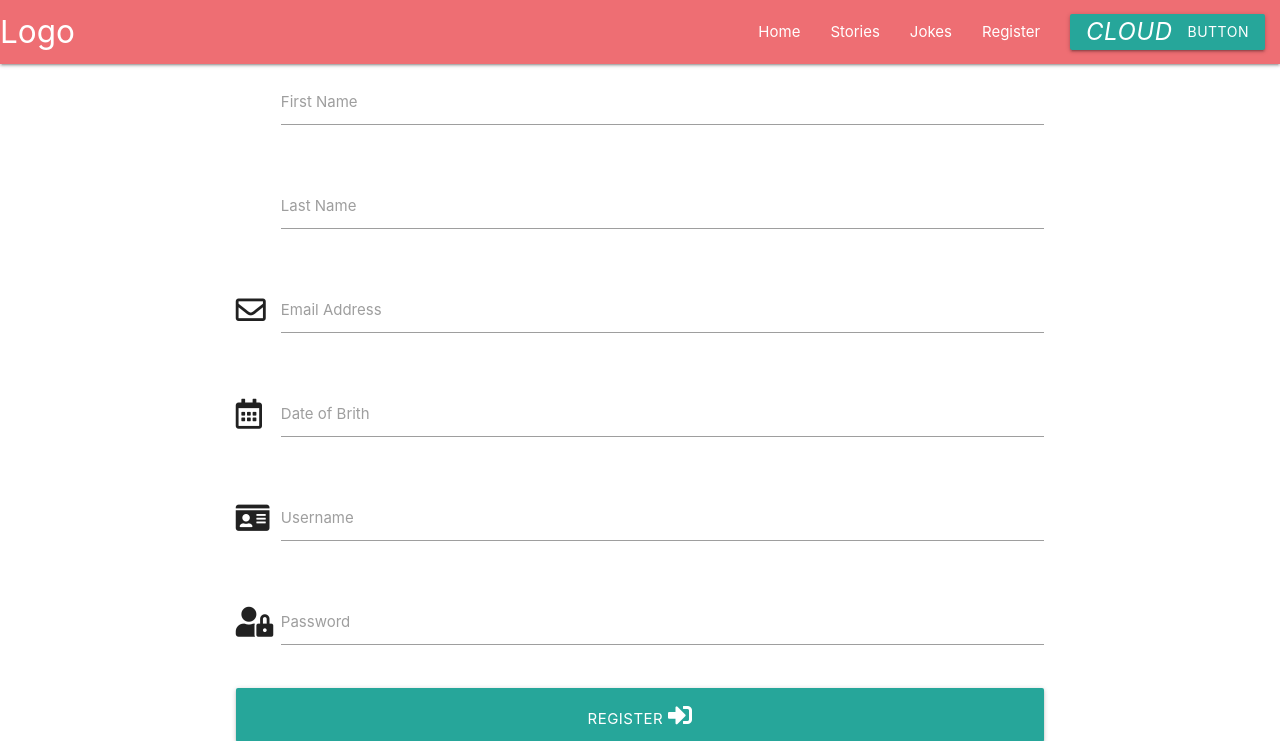
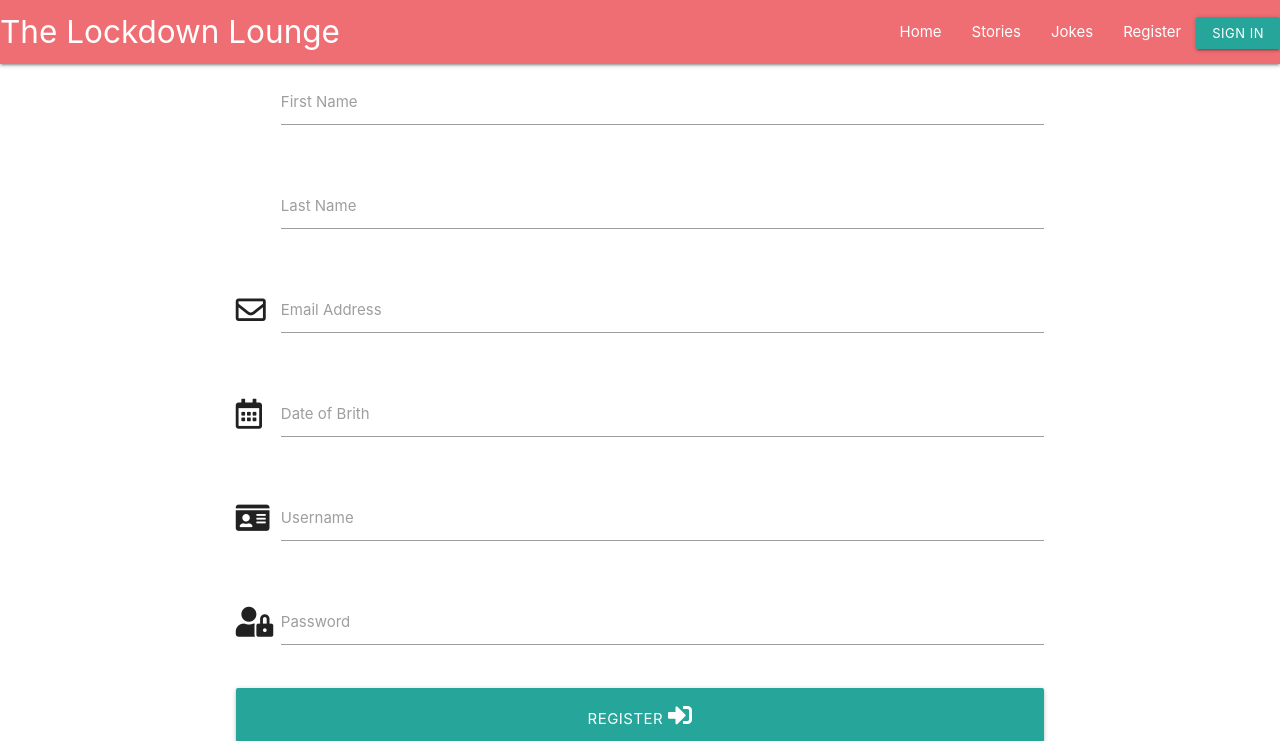
Before and after one commit to Code-Institute-Submissions/Side-On-lockdownLounge-MP3_OctResub, a Flask app: page /register in a window 1280 px wide. Shown: the top 741 px of the page. Run offline with Flask 2, Linux system fonts and the light colour scheme; some libraries are stand-ins or nearby versions.

Commit message:
Add button to navbar

```diff
--- a/templates/base.html
+++ b/templates/base.html
@@ -19,15 +19,14 @@
 <body>
     <nav>
         <div class="nav-wrapper">
-      <a href="#!" class="brand-logo">Logo</a>
+            <a href="#!" class="brand-logo">The Lockdown Lounge</a>
             <a href="#" data-target="mobile-demo" class="sidenav-trigger"><i class="material-icons">menu</i></a>
             <ul class="right hide-on-med-and-down">
                 <li><a href="#">Home</a></li>
                 <li><a href="{{ url_for('get_stories') }}">Stories</a></li>
                 <li><a href="{{ url_for('get_jokes') }}">Jokes</a></li>
                 <li><a href="{{ url_for('register') }}">Register</a></li>
-        <li><a class="waves-effect waves-light btn"><i class="material-icons left">cloud</i>button</a></li>
-
+                <li><button class="col s12 btn-small" type="submit">Sign In</button></li>
             </ul>
         </div>
     </nav>
@@ -37,8 +36,7 @@
         <li><a href="{{ url_for('get_stories') }}">Stories</a></li>
         <li><a href="{{ url_for('get_jokes') }}">Jokes</a></li>
         <li><a href="{{ url_for('register') }}">Register</a></li>
-    <li><a class="waves-effect waves-light btn"><i class="material-icons left">cloud</i>button</a></li>
-
+        <li><button class="col s12 btn-small" type="submit">Sign In</button></li>
     </ul>
 
     {% block content %}
```
Lines whose indentation alone changed are shown as unchanged.
